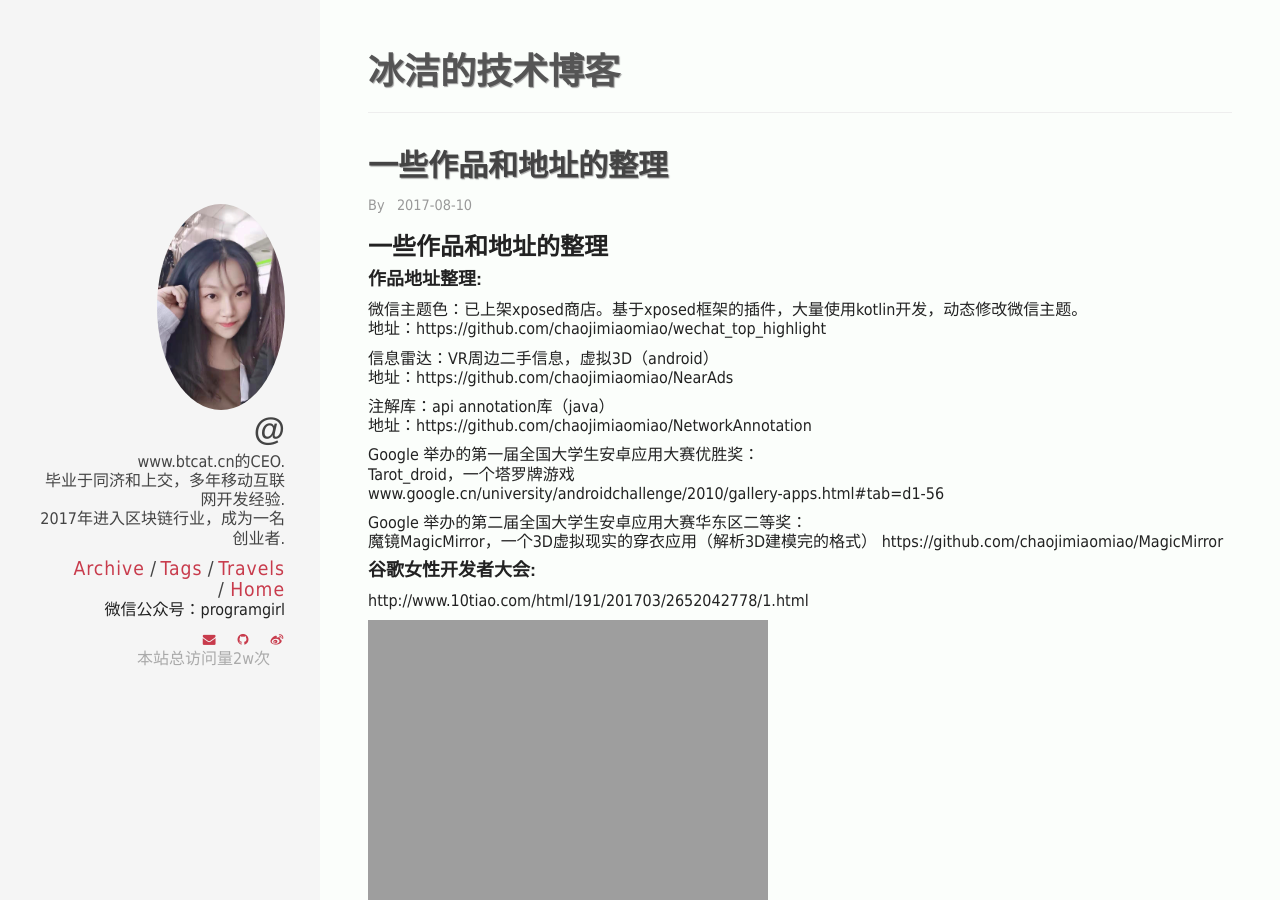
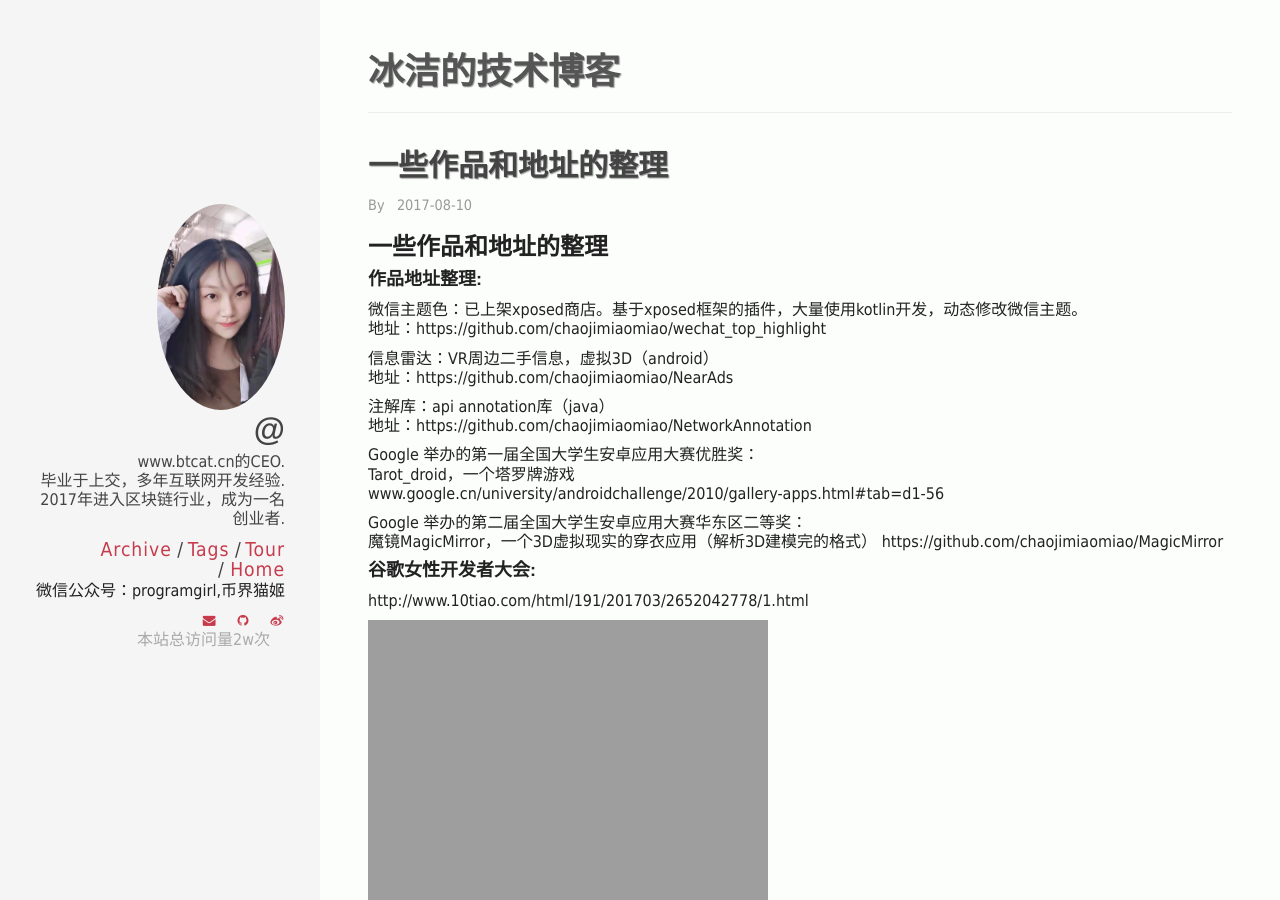
Before and after one commit to chaojimiaomiao/chaojimiaomiao.github.io, a Jekyll site: the page built from index.html, in a window 1280 px wide and 900 px high. Built offline with Jekyll 4.4.1, drawn with Linux system fonts in a browser that asks for light colours; comment, search, counter and statistics services are not loaded.

Commit message:
no message

```diff
--- a/_config.yml
+++ b/_config.yml
@@ -40,7 +40,7 @@ owner:
   name:
   avatar: bio-photo.jpg
   bio: "www.btcat.cn的CEO.</br>
-  毕业于同济和上交，多年移动互联网开发经验.</br>
+  毕业于上交，多年互联网开发经验.</br>
   2017年进入区块链行业，成为一名创业者."
   email: chaojimiaomiao@qq.com
   disqus-shortname: chaojimiaomiao
--- a/_includes/footer.html
+++ b/_includes/footer.html
@@ -1,3 +1,3 @@
 <footer>
-  &copy; {{ site.time | date: '%Y' }} <a href="http://www.bingjie.me/travels/About.html"> {{ site.owner.name }}</a>. Powered by <a href="http://jekyllrb.com/">Jekyll</a>, <a href="http://github.com/renyuanz/leonids/">leonids theme</a> made with <i class="fa fa-heart danger-text-color"></i>
+  &copy; {{ site.time | date: '%Y' }} <a href="http://www.bingjie.me/tour/About.html"> {{ site.owner.name }}</a>. Powered by <a href="http://jekyllrb.com/">Jekyll</a>, <a href="http://github.com/renyuanz/leonids/">leonids theme</a> made with <i class="fa fa-heart danger-text-color"></i>
 </footer>
--- a/_includes/sidebar.html
+++ b/_includes/sidebar.html
@@ -9,11 +9,11 @@
 
   {% if author.avatar %}
   <div class="row visible-md-block visible-lg-block">
-    <a href="{{ site.url }}/travels/About.html"><img class="author-avatar" src="{{ site.url }}/img/avatar.jpg" alt="{{ author.name | downcase }}"></a>
+    <a href="{{ site.url }}/tour/About.html"><img class="author-avatar" src="{{ site.url }}/img/avatar.jpg" alt="{{ author.name | downcase }}"></a>
   </div>
   {% endif %}
   <div class="row">
-    <a href="{{ site.url }}/travels/About.html" class="brand-title">@{{ author.name }}</a>
+    <a href="{{ site.url }}/tour/About.html" class="brand-title">@{{ author.name }}</a>
     <span class="brand-tagline">{{ author.bio }}</span>
     <nav class="nav">
       <ul class="nav-list">
@@ -27,7 +27,7 @@
         </li>
       </ul>
     </nav>
-    <p>微信公众号：programgirl</p>
+    <p>微信公众号：programgirl,币界猫姬</p>
     {% include social-links.html %}
   </div>
   <span id="busuanzi_container_site_pv">
--- a/travels.html
+++ b/tour.html
@@ -1,13 +1,13 @@
 ---
 layout: page
-title:  Travels
-permalink: /travels/
+title:  Tour
+permalink: /tour/
 ---
 
 此处记录我的游记。
 <br>
 </br>
-<div class="travels">
+<div class="tour">
 	游记是什么呢？游记不仅仅是我去过的地方，还包括人生的经历。
 	去不一样的地方，是一种游历，经历不一样的事情，又何尝不是一种游历呢？
 
```
